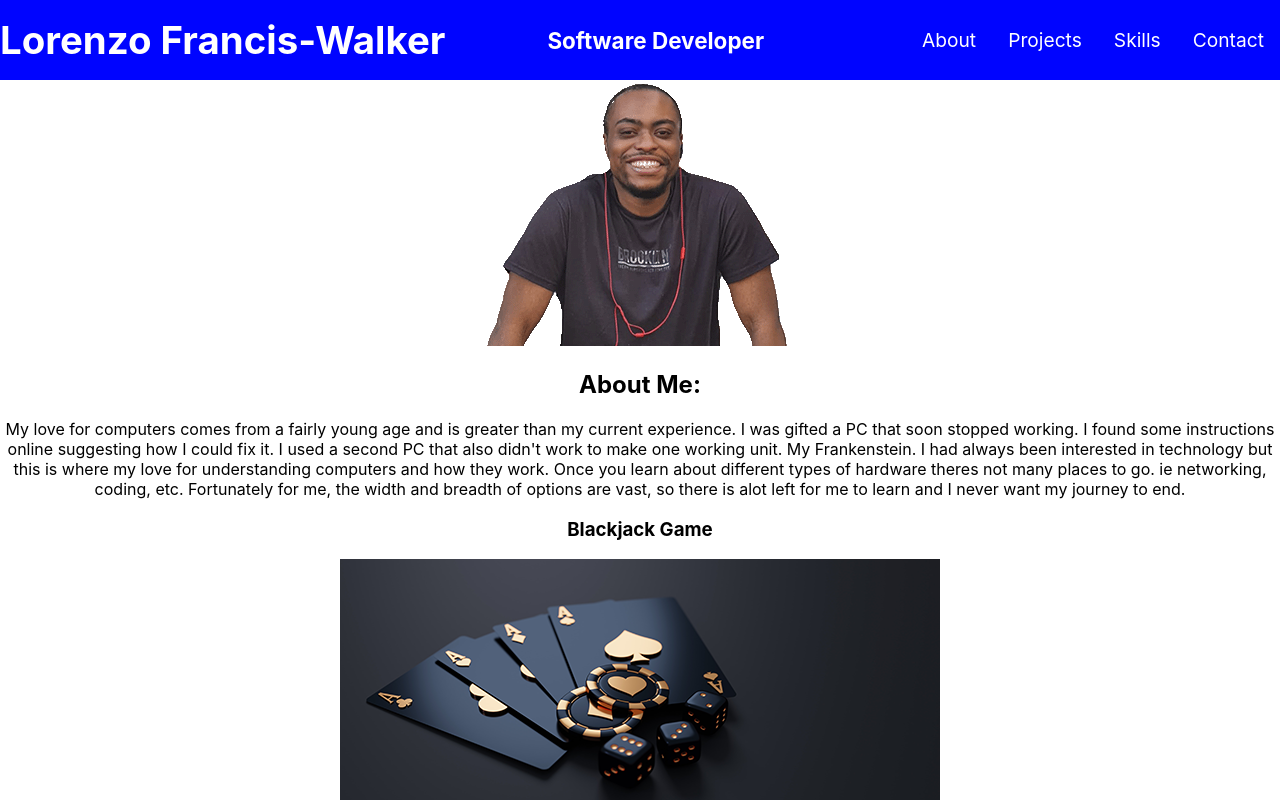
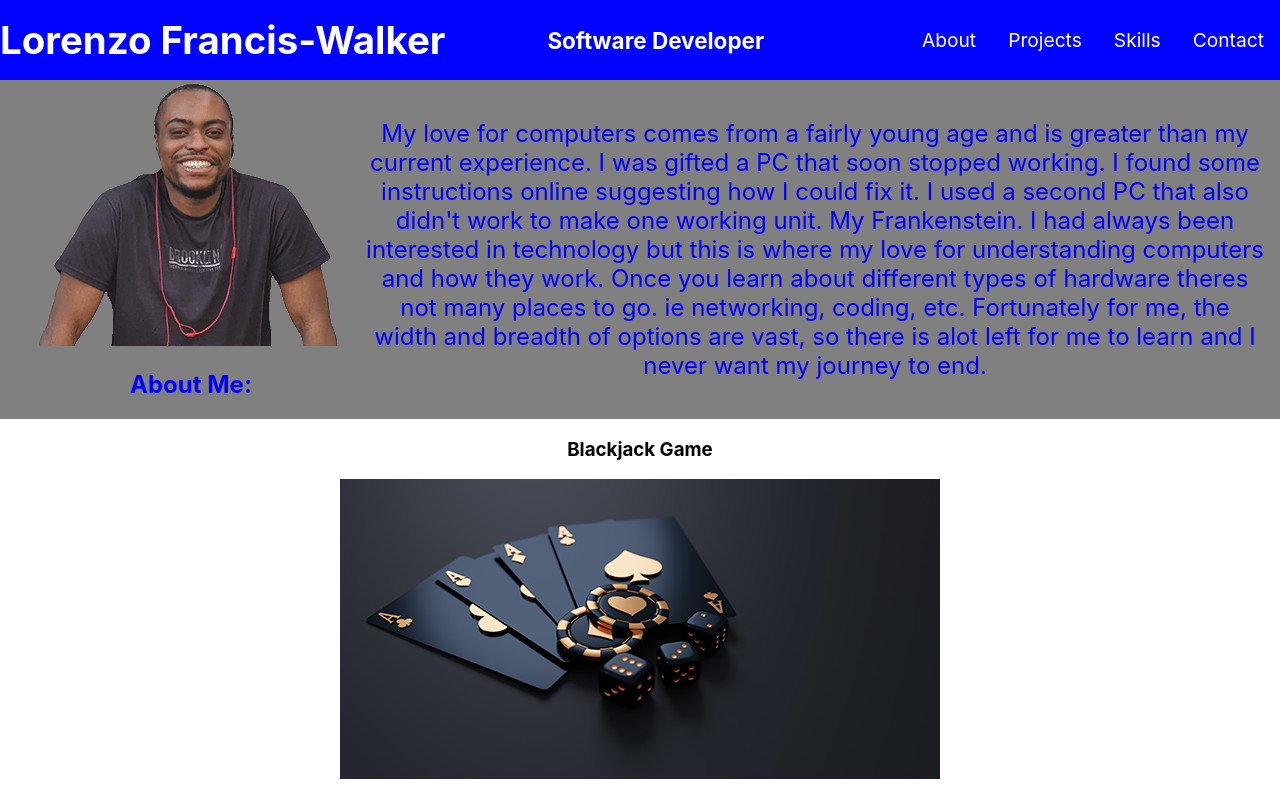
Before and after one commit to Room4Renzo/React-Portfolio, a React (Create React App) app in the folder portfolio/: page / in a window 1280 px wide. Shown: the top 800 px of the page. Built offline with nearby package versions, Linux system fonts and the light colour scheme.

Commit message:
Changed layout and colours of aboutme section

```diff
--- a/portfolio/src/Components/About/About.css
+++ b/portfolio/src/Components/About/About.css
@@ -0,0 +1,20 @@
+.About {
+	display: flex;
+	flex-direction: row;
+	align-items: center;
+	justify-content: center;
+	height: 20%;
+	background-color: grey;
+	color: blue;
+	padding: 0 1rem;
+	text-align: center;
+}
+
+#aboutMe {
+	display: flex;
+	align-items: flex-end;
+	justify-content: flex-end;
+	height: 100%;
+	width: 75%;
+	font-size: 24px;
+}
```
